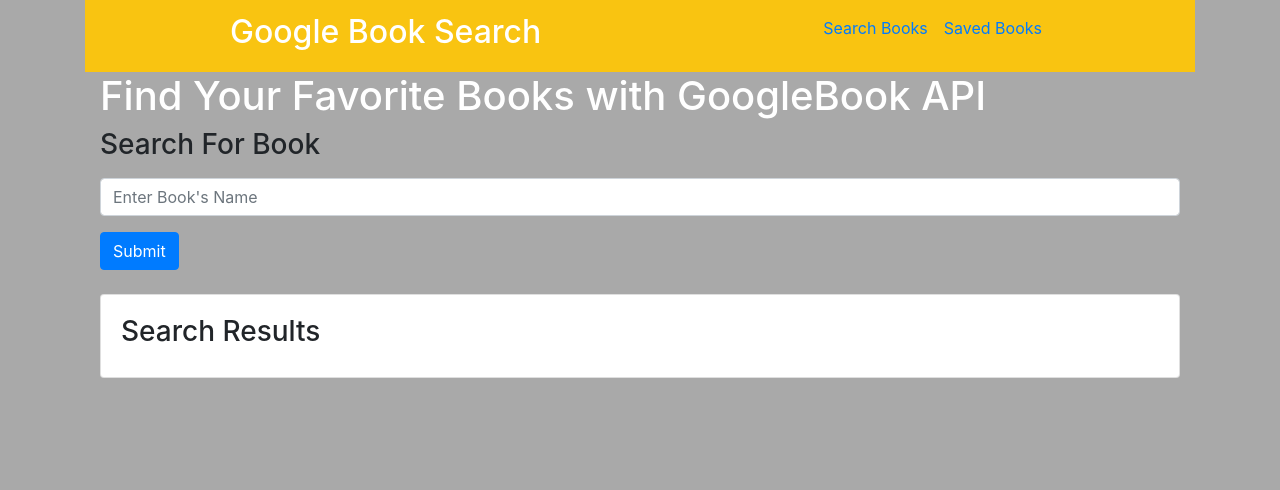
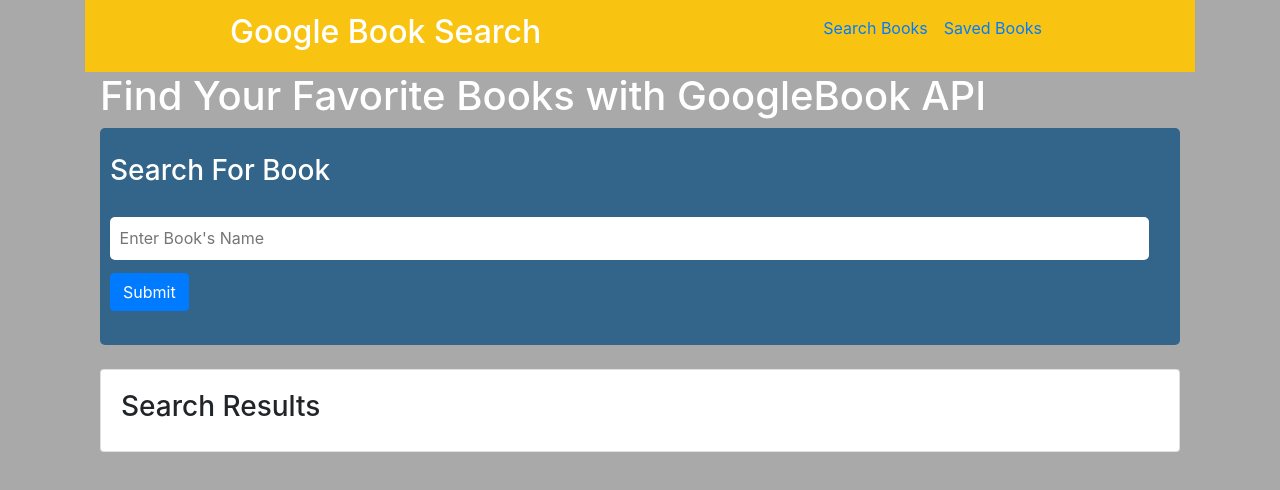
Before and after one commit to grlara9/google-book-search-mern, a React (Create React App) app in the folder client/: page / in a window 1280 px wide. Shown: the top 490 px of the page. Built offline with nearby package versions, Linux system fonts and the light colour scheme.

Commit message:
work on form style css

```diff
--- a/client/src/App.css
+++ b/client/src/App.css
@@ -17,3 +17,21 @@
     display:flex;
     align-items: flex-end;
   }
+  form{
+    padding: 1rem 0 1.5rem;
+    position: relative;
+  }
+  .form-container{
+    background-color: #33658a;
+    color:white;
+    padding: 10px;
+    border-radius: 5px;
+  }
+  input{
+    margin: 1vw 0;
+    width: 98%;
+    padding: .75vw;
+    font-size: 1.25vw;
+    border-radius: 5px;
+    border:none;
+  }
--- a/client/src/components/book.component.js
+++ b/client/src/components/book.component.js
@@ -23,6 +23,7 @@
                                  title={book.volumeInfo.title}
                                  author={book.volumeInfo.authors}
                                  published={book.volumeInfo.publishedDate}
+                                 description={book.volumeInfo.description}
                                  preview={book.volumeInfo.infoLink}
                                  image={book.volumeInfo.imageLinks.thumbnail ? book.volumeInfo.imageLinks.thumbnail : "#"}
                                  handleSavedButton={props.handleSavedButton}
--- a/client/src/components/booklist.component.js
+++ b/client/src/components/booklist.component.js
@@ -12,6 +12,7 @@
                   <p className="card-text">Title: {props.title}</p>
                   <p className="card-text">Author: {props.author}</p>
                   <p className="card-text">Published Date: {props.published}</p>
+  <p className="card-text">Description: {props.description}</p>
                   <button type="button" className="btn btn-info"><a href={props.preview}>View</a></button>
                   <button className="saveBook btn btn-primary" id={props.key} onClick={(event) => props.handleSavedButton(event)}>
                                             Save Book
--- a/client/src/components/form.component.js
+++ b/client/src/components/form.component.js
@@ -3,22 +3,24 @@
 
 const SearchForm = props => {
     return (
+        <div className="form-container">
         <form>
-            <div className="form-group">
+
                 <label className="BookSearchLabel"><h3>Search For Book</h3></label>
                 <br></br>
-                <input className="col-12 form-control"
+                <input
                     value={props.search}
                     type="text"
                     name="searchBook"
                     placeholder="Enter Book's Name"
                     onChange={props.handleInputChange}
                 />
-            </div>
+
             <button type="submit" className="submitBtn btn btn-primary" onClick={props.handleFormSubmit}>
                 Submit
             </button>
         </form>
+        </div>
     )
 }
 export default SearchForm
--- a/client/src/components/header.component.js
+++ b/client/src/components/header.component.js
@@ -4,7 +4,7 @@
 
 export default function Header(props) {
     return (
-        <nav className="navbar navbar-expand-lg navbar-primary ">
+        <nav className="navbar navbar-expand-lg navbar-primary">
             <Link to ="/"className="navbar-brand">
                 <h2 className="text-white">Google Book Search</h2>
             </Link>
```
